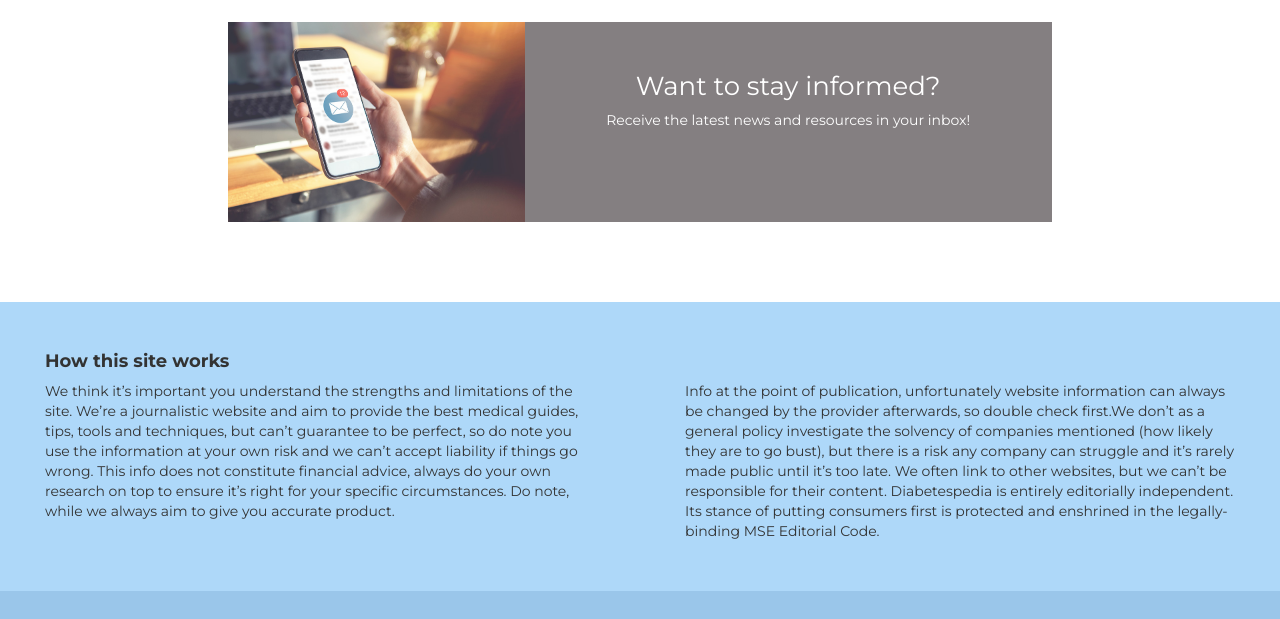
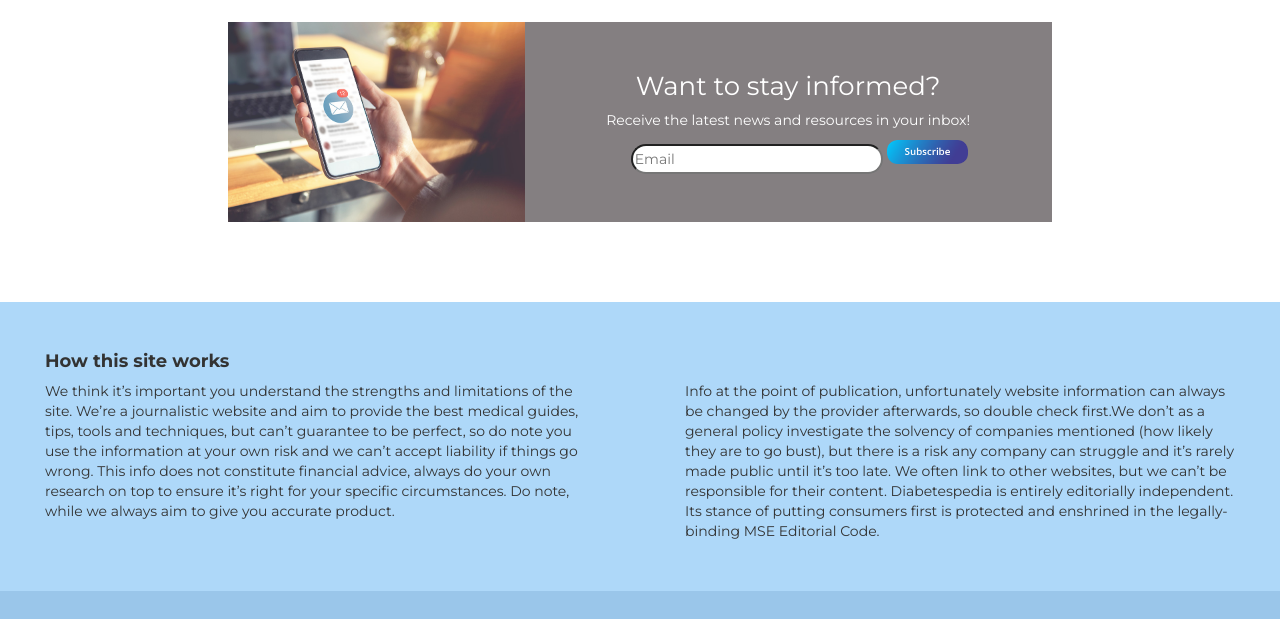
Before and after one commit to shyuks/ED, a website: page public/Index_A.html in a window 1280 px wide. Shown: the part 2838-3457 px from the top of the page. Drawn offline with Linux system fonts and the light colour scheme.

Commit message:
i love merge conflicts ajax uyay

```diff
--- a/public/Index_A.html
+++ b/public/Index_A.html
@@ -607,6 +607,11 @@
                                 <h3>Want to stay informed?</h3>
                                 <p>Receive the latest news and resources in your inbox!</p>
                                 <form id="footer-email-form" method="post">
+
+                                    <input id="Footer-Email" type="text" name="Email" value="" placeholder="Email" style="color: black; border-radius: 25px; width: 50%; height: 30px; display: inline-block;" />
+
+                                    <input id="Footer-Submit" type="image" type="submit" src="./img/button_subscribe.png" alt="Submit Form" style="display: inline-block; width: 16%; height: auto 40px;" />
+
                                 </form>
                             </div>
                         </div>
```
